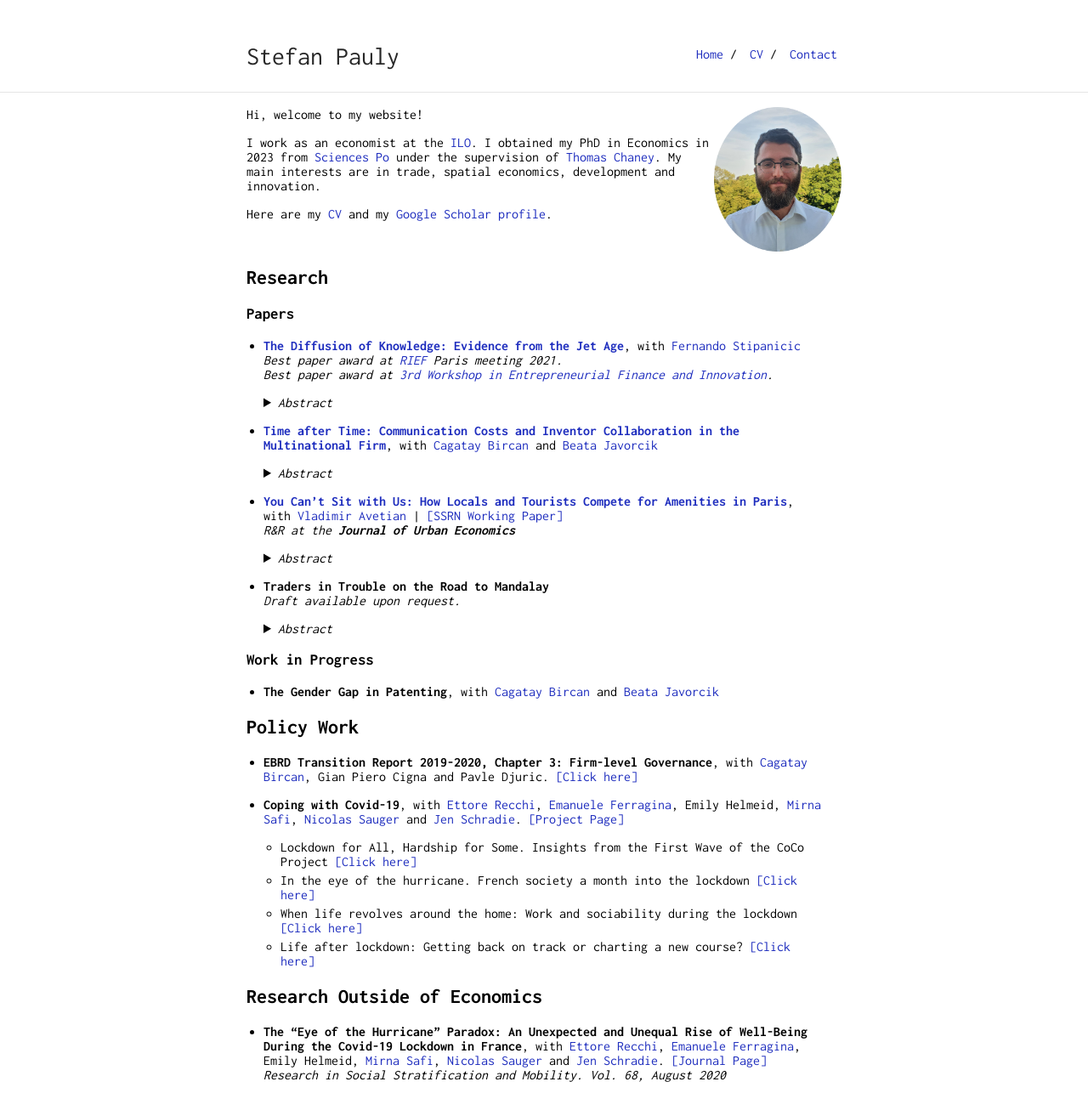
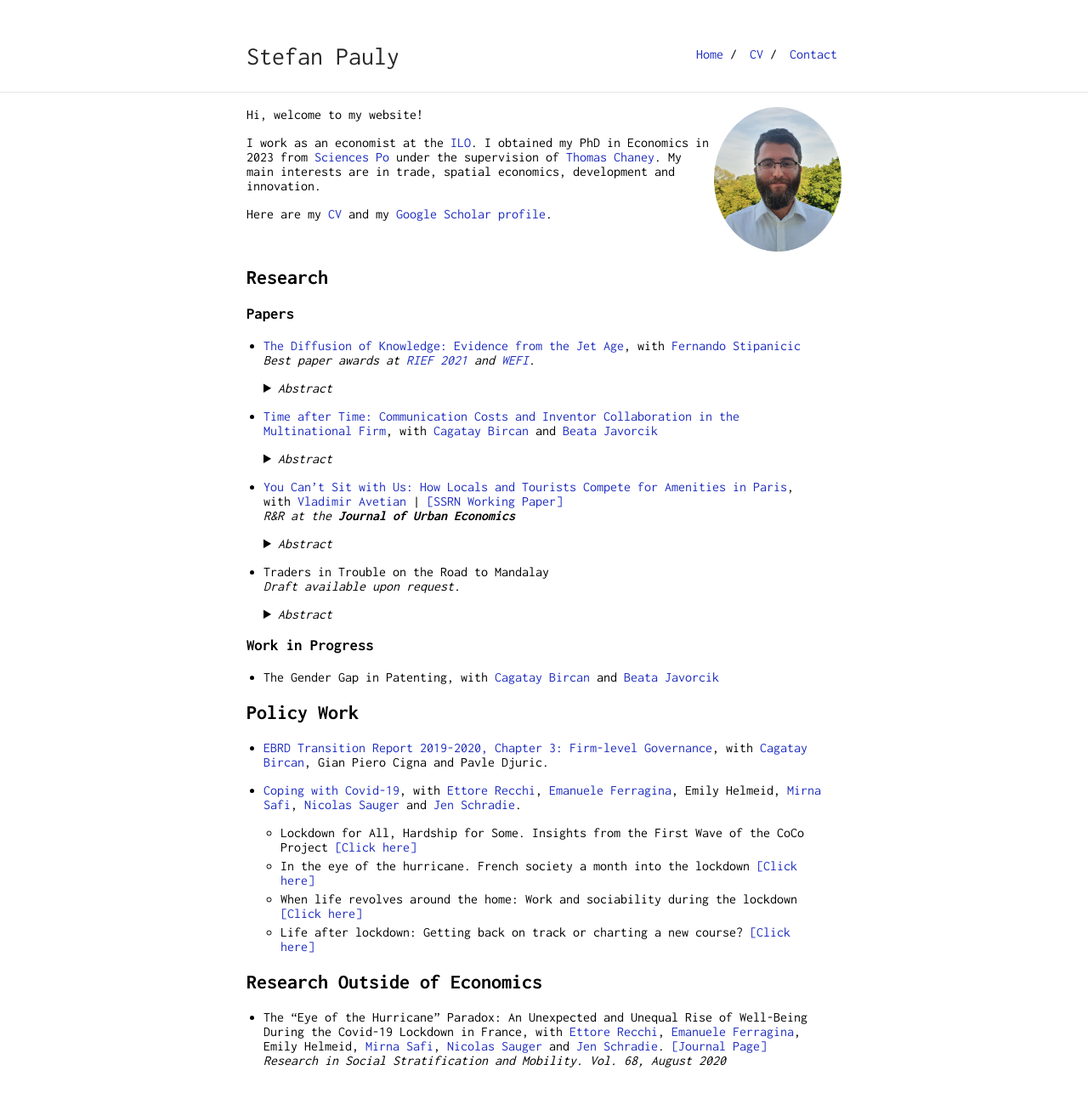
Before and after one commit to paustefa/paustefa.github.io, a Jekyll site: the page built from index.md, in a window 1280 px wide. Shown: the whole page at 85% size. Built offline with Jekyll 4.4.1, drawn with Linux system fonts in a browser that asks for light colours.

Commit message:
Update index.md

```diff
--- a/index.md
+++ b/index.md
@@ -16,9 +16,8 @@ Here are my [CV](CV_Pauly.pdf) and my [Google Scholar profile](https://scholar.g
 
 ### Papers
 
-- [**The Diffusion of Knowledge: Evidence from the Jet Age**](https://fernandostipanicic.github.io/files/jmp.pdf), with [Fernando Stipanicic](https://fernandostipanicic.github.io/)\
-	_Best paper award at [RIEF](https://sites.google.com/site/riefnetwork) Paris meeting 2021._\
-	_Best paper award at [3rd Workshop in Entrepreneurial Finance and Innovation](https://www.workshop-efi.com/student-workshop)._
+- [The Diffusion of Knowledge: Evidence from the Jet Age](https://fernandostipanicic.github.io/files/jmp.pdf), with [Fernando Stipanicic](https://fernandostipanicic.github.io/)\
+	_Best paper awards at [RIEF 2021](https://sites.google.com/site/riefnetwork) and [WEFI](https://www.workshop-efi.com/student-workshop)._
 
 
     <details><summary> <i>Abstract</i> </summary>
@@ -37,7 +36,7 @@ of the United States.    </p>
     </details>
 
 
-- [**Time after Time: Communication Costs and Inventor Collaboration in the Multinational Firm**](https://users.ox.ac.uk/~econ0247/Telecom.pdf), with [Cagatay Bircan](http://cagataybircan.com/) and [Beata Javorcik](http://users.ox.ac.uk/~econ0247/)
+- [Time after Time: Communication Costs and Inventor Collaboration in the Multinational Firm](https://users.ox.ac.uk/~econ0247/Telecom.pdf), with [Cagatay Bircan](http://cagataybircan.com/) and [Beata Javorcik](http://users.ox.ac.uk/~econ0247/)
 
     <details><summary> <i>Abstract</i> </summary>
     <p align="justify">
@@ -55,7 +54,7 @@ inventors respond more than their most successful peers.
     </p>
     </details>
 
-- [**You Can't Sit with Us: How Locals and Tourists Compete for Amenities in Paris**](tourism.pdf), with [Vladimir Avetian](https://vladimir-avetian.github.io/) | [[SSRN Working Paper]](https://papers.ssrn.com/sol3/papers.cfm?abstract_id=4585524)\
+- [You Can't Sit with Us: How Locals and Tourists Compete for Amenities in Paris](tourism.pdf), with [Vladimir Avetian](https://vladimir-avetian.github.io/) | [[SSRN Working Paper]](https://papers.ssrn.com/sol3/papers.cfm?abstract_id=4585524)\
 	_R&R at the **Journal of Urban Economics**_
 
 
@@ -67,7 +66,7 @@ Tourism in cities creates social interactions among people from distant cultures
 
 
 
-- **Traders in Trouble on the Road to Mandalay**\
+- Traders in Trouble on the Road to Mandalay\
 	_Draft available upon request._
 
     <details><summary> <i>Abstract</i> </summary>
@@ -88,14 +87,14 @@ are the most resilient. Overall, this suggests that the risk of losing shipments
 
 ### Work in Progress
 
-- **The Gender Gap in Patenting**, with [Cagatay Bircan](http://cagataybircan.com/) and [Beata Javorcik](http://users.ox.ac.uk/~econ0247/)
+- The Gender Gap in Patenting, with [Cagatay Bircan](http://cagataybircan.com/) and [Beata Javorcik](http://users.ox.ac.uk/~econ0247/)
 
 
 ## Policy Work
 
-- **EBRD Transition Report 2019-2020, Chapter 3: Firm-level Governance**, with [Cagatay Bircan](http://cagataybircan.com/), Gian  Piero  Cigna  and  Pavle Djuric. [[Click here]](https://2019.tr-ebrd.com/firm-level-governance/)
+- [EBRD Transition Report 2019-2020, Chapter 3: Firm-level Governance](https://2019.tr-ebrd.com/firm-level-governance/), with [Cagatay Bircan](http://cagataybircan.com/), Gian  Piero  Cigna  and  Pavle Djuric.
 
-- **Coping with Covid-19**, with [Ettore Recchi](http://www.ettorerecchi.eu/cms2/index.php?lang=en), [Emanuele Ferragina](https://www.sciencespo.fr/osc/fr/node/1459.html), Emily Helmeid, [Mirna Safi](https://www.sciencespo.fr/osc/en/node/1156.html), [Nicolas Sauger](https://www.sciencespo.fr/liepp/en/users/nicolassauger.html) and [Jen Schradie](http://schradie.com/). [[Project Page]](https://www.sciencespo.fr/osc/en/node/2232.html)
+- [Coping with Covid-19](https://www.sciencespo.fr/osc/en/node/2232.html), with [Ettore Recchi](http://www.ettorerecchi.eu/cms2/index.php?lang=en), [Emanuele Ferragina](https://www.sciencespo.fr/osc/fr/node/1459.html), Emily Helmeid, [Mirna Safi](https://www.sciencespo.fr/osc/en/node/1156.html), [Nicolas Sauger](https://www.sciencespo.fr/liepp/en/users/nicolassauger.html) and [Jen Schradie](http://schradie.com/).
      - Lockdown for All, Hardship for Some. Insights from the First Wave of the CoCo Project [[Click here]](https://zenodo.org/record/3757870)
      - In the eye of the hurricane. French society a month into the lockdown [[Click here]](https://zenodo.org/record/3783990)
      - When life revolves around the home: Work and sociability during the lockdown [[Click here]](https://zenodo.org/record/3839312)
@@ -104,7 +103,7 @@ are the most resilient. Overall, this suggests that the risk of losing shipments
 
 ## Research Outside of Economics
 
-- **The “Eye of the Hurricane” Paradox: An Unexpected and Unequal Rise of Well-Being During the Covid-19 Lockdown in France**, with [Ettore Recchi](http://www.ettorerecchi.eu/cms2/index.php?lang=en), [Emanuele Ferragina](https://www.sciencespo.fr/osc/fr/node/1459.html), Emily Helmeid, [Mirna Safi](https://www.sciencespo.fr/osc/en/node/1156.html), [Nicolas Sauger](https://www.sciencespo.fr/liepp/en/users/nicolassauger.html) and [Jen Schradie](http://schradie.com/). [[Journal Page]](https://www.sciencedirect.com/science/article/pii/S0276562420300445?via%3Dihub)
+- The “Eye of the Hurricane” Paradox: An Unexpected and Unequal Rise of Well-Being During the Covid-19 Lockdown in France, with [Ettore Recchi](http://www.ettorerecchi.eu/cms2/index.php?lang=en), [Emanuele Ferragina](https://www.sciencespo.fr/osc/fr/node/1459.html), Emily Helmeid, [Mirna Safi](https://www.sciencespo.fr/osc/en/node/1156.html), [Nicolas Sauger](https://www.sciencespo.fr/liepp/en/users/nicolassauger.html) and [Jen Schradie](http://schradie.com/). [[Journal Page]](https://www.sciencedirect.com/science/article/pii/S0276562420300445?via%3Dihub)
 *Research in Social Stratification and Mobility. Vol. 68, August 2020*
 
 &nbsp;
```
